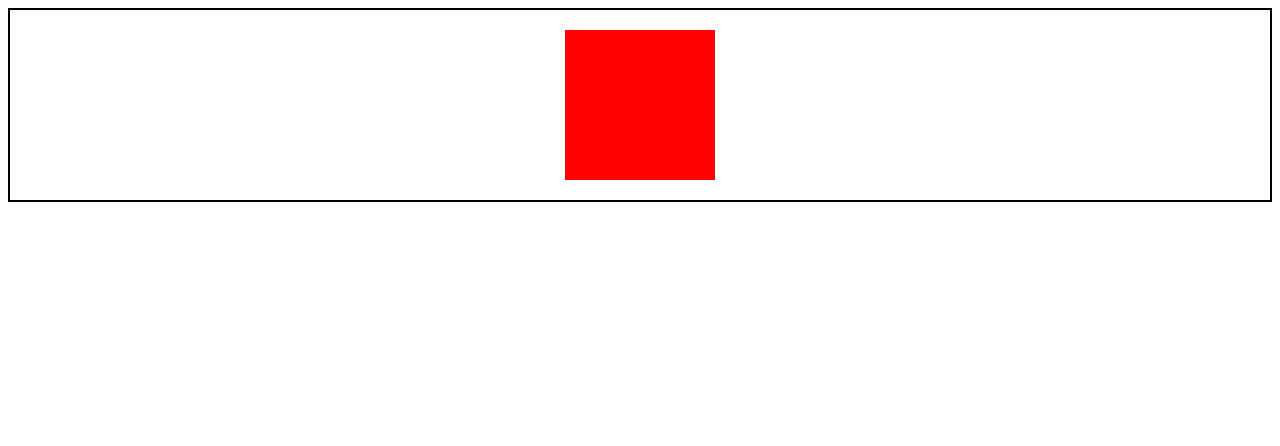
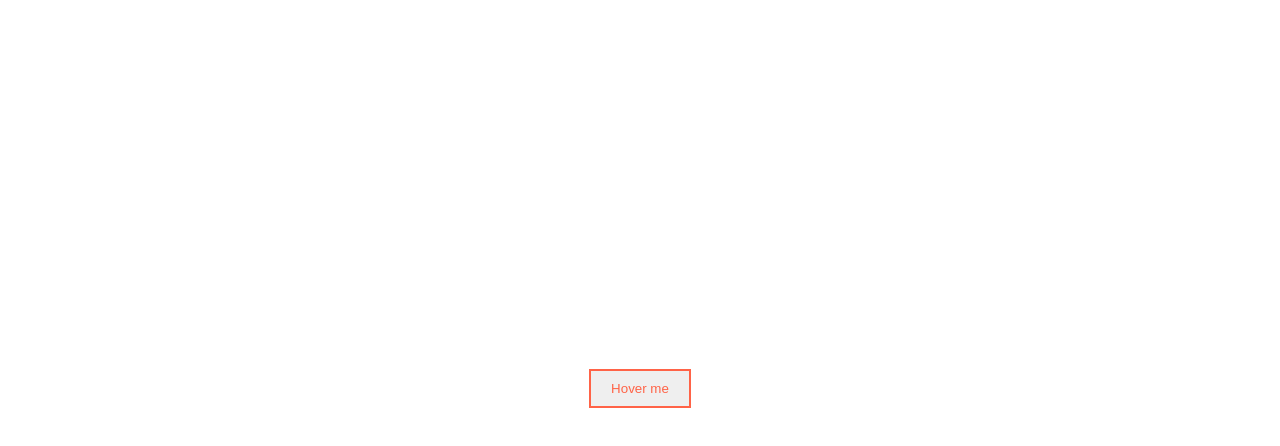
Before and after one commit to marufbroh/Web-Animations, a React (Vite) app: page / in a window 1280 px wide. Shown: the top 446 px of the page. Built offline with nearby package versions, Linux system fonts and the light colour scheme.

Commit message:
Transform examples with a button element

```diff
--- a/src/App.css
+++ b/src/App.css
@@ -1,26 +1,41 @@
+
 .main {
-  border: 2px solid black;
-  padding: 20px;
   display: flex;
-  flex-direction: column;
   justify-content: center;
   align-items: center;
-  /* gap: 10px; */
-  /* overflow: hidden; */
-  /* position: relative; */
-  perspective: 500px;
+  height: 95vh;
 }
 
-.box-1 {
-  background-color: red;
-  height: 150px;
-  width: 150px;
+.btn {
+  border: 2px solid tomato;
+  color: tomato;
+  padding: 10px 20px;
   transition-duration: 500ms;
   transition-timing-function: ease;
-  /* position: absolute; */
+  position: relative;
+  overflow: hidden;
 }
 
+.btn::after {
+  content: "";
+  height: 100%;
+  width: 100%;
+  background-color: tomato;
+  position: absolute;
+  top: 0;
+  right: 0;
+  transition-property: all;
+  transition-duration: 500ms;
+  transition-timing-function: ease;
+  transform: translate(100px);
+  z-index: -1;
+}
 
-.box-1:hover {
-  transform: rotateX(90deg)
+.btn:hover {
+  transform: scale(1);
+  color: white;
 }
+
+.btn:hover:after {
+  transform: translate(0px);
+}
--- a/src/App.tsx
+++ b/src/App.tsx
@@ -3,10 +3,7 @@ import "./App.css";
 const App = () => {
   return (
     <div className="main">
-      <div className="box-1"></div>
-      <div className="box-container-2">
-        <div className="box-2"></div>
-      </div>
+      <button className="btn">Hover me</button>
     </div>
   );
 };
```
